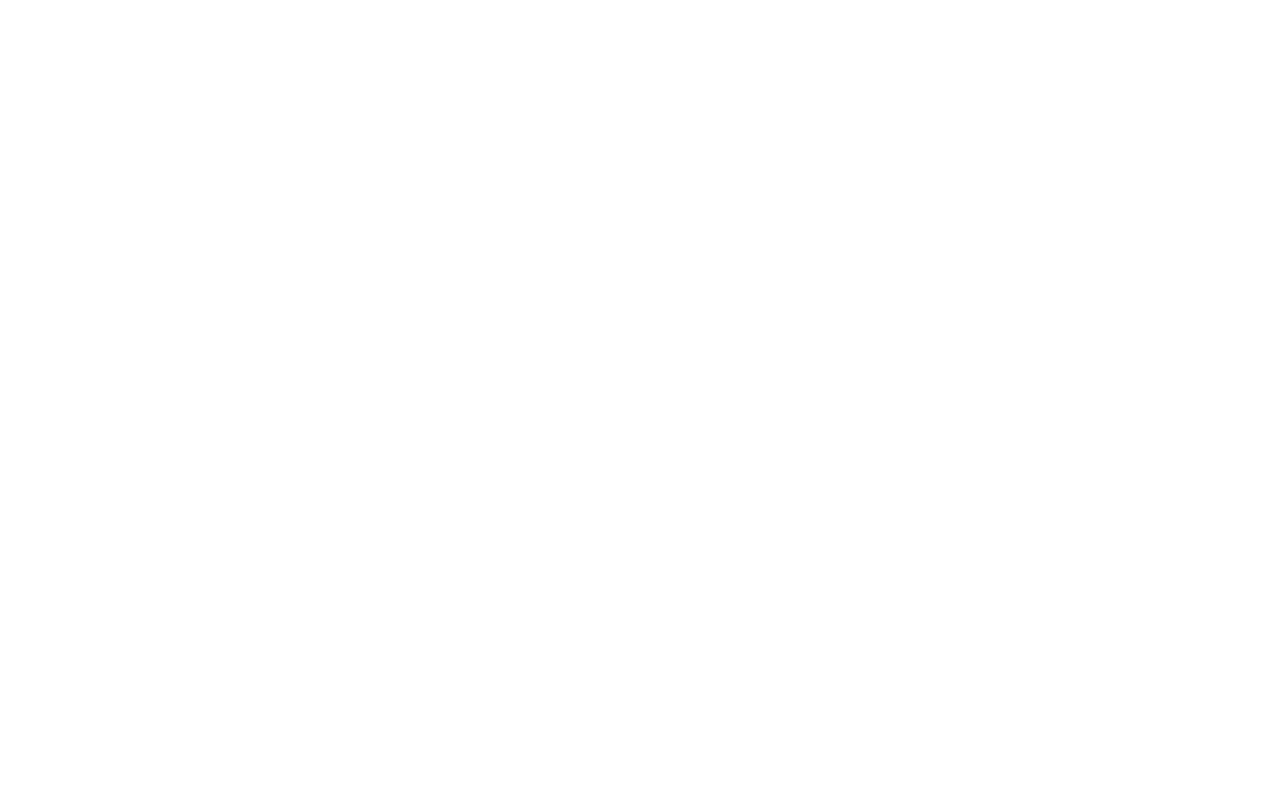
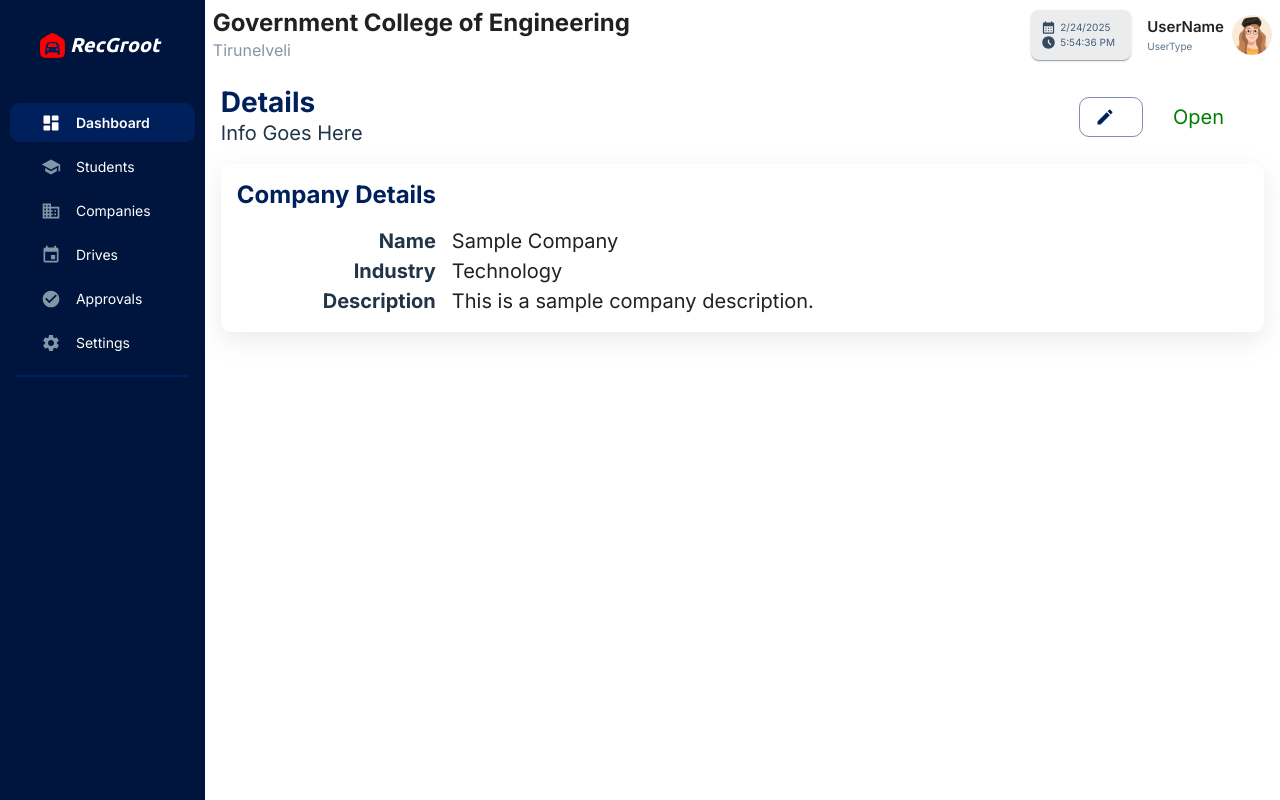
Before and after one commit to nagaraja6050266/RecGrootClient, a React (Vite) app: page /rep/companies/1 in a window 1280 px wide. Before the commit this address had no page. Built offline with nearby package versions, Linux system fonts and the light colour scheme.

Commit message:
Simillar changes made to approvals, companies and drive entities

```diff
--- a/src/App.jsx
+++ b/src/App.jsx
@@ -12,6 +12,12 @@
 import DetailsViewComponent from "./components/common-components/DetailsViewComponent.jsx";
 import { StudentDetails } from "./pages/students/StudentDetails.jsx";
 import { StatusComponent } from "./components/common-components/StatusComponent.jsx";
+import ApprovalsList from "./pages/approvals/ApprovalsList.jsx";
+import ApprovalDetails from "./pages/approvals/ApprovalDetails.jsx";
+import CompaniesList from "./pages/companies/CompaniesList.jsx";
+import CompanyDetails from "./pages/companies/CompanyDetails.jsx";
+import DrivesList from "./pages/drives/DrivesList.jsx";
+import DriveDetails from "./pages/drives/DriveDetails.jsx";
 
 function App() {
     return (
@@ -42,6 +48,18 @@
                     path="/rep/students/:studentId"
                     element={<StudentDetails />}
                 />
+                <Route path="/rep/approvals" element={<ApprovalsList />} />
+                <Route
+                    path="/rep/approvals/:approvalId"
+                    element={<ApprovalDetails />}
+                />
+                <Route path="/rep/companies" element={<CompaniesList />} />
+                <Route
+                    path="/rep/companies/:companyId"
+                    element={<CompanyDetails />}
+                />
+                <Route path="/rep/drives" element={<DrivesList />} />
+                <Route path="/rep/drives/:driveId" element={<DriveDetails />} />
             </Route>
         </Routes>
     );
--- a/src/components/menu-bar-components/MenuList.jsx
+++ b/src/components/menu-bar-components/MenuList.jsx
@@ -28,19 +28,19 @@
         itemName: "Companies",
         icon: <Business />,
         id: "companies",
-        navigation: "/companies",
+        navigation: "/rep/companies",
     },
     {
         itemName: "Drives",
         icon: <Event />,
         id: "drives",
-        navigation: "/drives",
+        navigation: "/rep/drives",
     },
     {
         itemName: "Approvals",
         icon: <CheckCircle />,
         id: "approvals",
-        navigation: "/approvals",
+        navigation: "/rep/approvals",
     },
     {
         itemName: "Settings",
--- /dev/null
+++ b/src/pages/approvals/ApprovalDetails.jsx
@@ -0,0 +1,50 @@
+import { useEffect, useState } from "react";
+import { useParams } from "react-router-dom";
+import DetailsViewComponent from "../../components/common-components/DetailsViewComponent";
+
+export default function ApprovalDetails() {
+    const { approvalId } = useParams();
+    const [approvalDetails, setApprovalDetails] = useState(null);
+
+    function prepareInputFromResponse(response) {
+        const { name, status, description } = response;
+        return [
+            {
+                sectionHeader: "Approval Details",
+                values: [
+                    {
+                        label: "Name",
+                        value: name,
+                    },
+                    {
+                        label: "Status",
+                        value: status,
+                    },
+                    {
+                        label: "Description",
+                        value: description,
+                    },
+                ],
+            },
+        ];
+    }
+
+    useEffect(() => {
+        if (approvalId) {
+            const hardcodedApprovalDetails = {
+                name: "Sample Approval",
+                status: "Pending",
+                description: "This is a sample approval description.",
+            };
+            setApprovalDetails(hardcodedApprovalDetails);
+        }
+    }, [approvalId]);
+
+    return (
+        <DetailsViewComponent
+            details={
+                approvalDetails ? prepareInputFromResponse(approvalDetails) : []
+            }
+        />
+    );
+}
--- /dev/null
+++ b/src/pages/approvals/ApprovalsList.jsx
@@ -0,0 +1,40 @@
+import React from "react";
+import { ListEntitiesPage } from "../../components/common-components/ListEntitiesPage";
+import { useNavigate } from "react-router-dom";
+
+export default function ApprovalsList() {
+    const navigate = useNavigate();
+
+    const getInvokeMethod = (approvalID) => {
+        const url = "/rep/approvals/" + approvalID;
+        navigate(url);
+    };
+
+    const approvalsData = {
+        entity: "Approvals",
+        captionLine: "List of all approvals",
+        table: {
+            columns: [
+                { id: "approvalID", label: "ID", minWidth: 70 },
+                { id: "name", label: "Name", minWidth: 170 },
+                {
+                    id: "status",
+                    label: "Status",
+                    minWidth: 100,
+                    align: "right",
+                },
+            ],
+            rows: [
+                {
+                    approvalID: 1,
+                    name: "Approval 1",
+                    status: "Pending",
+                    invokeMethod: () => getInvokeMethod(1),
+                },
+                { approvalID: 2, name: "Approval 2", status: "Approved" },
+            ],
+        },
+        options: {},
+    };
+    return <ListEntitiesPage {...approvalsData} />;
+}
--- /dev/null
+++ b/src/pages/companies/CompaniesList.jsx
@@ -0,0 +1,40 @@
+import React from "react";
+import { ListEntitiesPage } from "../../components/common-components/ListEntitiesPage";
+import { useNavigate } from "react-router-dom";
+
+export default function CompaniesList() {
+    const navigate = useNavigate();
+
+    const getInvokeMethod = (companyID) => {
+        const url = "/rep/companies/" + companyID;
+        navigate(url);
+    };
+
+    const companiesData = {
+        entity: "Companies",
+        captionLine: "List of all companies",
+        table: {
+            columns: [
+                { id: "companyID", label: "ID", minWidth: 70 },
+                { id: "name", label: "Name", minWidth: 170 },
+                {
+                    id: "industry",
+                    label: "Industry",
+                    minWidth: 100,
+                    align: "right",
+                },
+            ],
+            rows: [
+                {
+                    companyID: 1,
+                    name: "Company 1",
+                    industry: "Tech",
+                    invokeMethod: () => getInvokeMethod(1),
+                },
+                { companyID: 2, name: "Company 2", industry: "Finance" },
+            ],
+        },
+        options: {},
+    };
+    return <ListEntitiesPage {...companiesData} />;
+}
--- /dev/null
+++ b/src/pages/companies/CompanyDetails.jsx
@@ -0,0 +1,51 @@
+import { useEffect, useState } from "react";
+import { useParams } from "react-router-dom";
+import DetailsViewComponent from "../../components/common-components/DetailsViewComponent";
+
+export default function CompanyDetails() {
+    const { companyId } = useParams();
+    const [companyDetails, setCompanyDetails] = useState(null);
+
+    function prepareInputFromResponse(response) {
+        const { name, industry, description } = response;
+        return [
+            {
+                sectionHeader: "Company Details",
+                values: [
+                    {
+                        label: "Name",
+                        value: name,
+                    },
+                    {
+                        label: "Industry",
+                        value: industry,
+                    },
+                    {
+                        label: "Description",
+                        value: description,
+                    },
+                ],
+            },
+        ];
+    }
+
+    useEffect(() => {
+        if (companyId) {
+            // Use hardcoded values instead of fetching
+            const hardcodedCompanyDetails = {
+                name: "Sample Company",
+                industry: "Technology",
+                description: "This is a sample company description.",
+            };
+            setCompanyDetails(hardcodedCompanyDetails);
+        }
+    }, [companyId]);
+
+    return (
+        <DetailsViewComponent
+            details={
+                companyDetails ? prepareInputFromResponse(companyDetails) : []
+            }
+        />
+    );
+}
--- /dev/null
+++ b/src/pages/drives/DriveDetails.jsx
@@ -0,0 +1,49 @@
+import { useEffect, useState } from "react";
+import { useParams } from "react-router-dom";
+import DetailsViewComponent from "../../components/common-components/DetailsViewComponent";
+
+export default function DriveDetails() {
+    const { driveId } = useParams();
+    const [driveDetails, setDriveDetails] = useState(null);
+
+    function prepareInputFromResponse(response) {
+        const { name, date, description } = response;
+        return [
+            {
+                sectionHeader: "Drive Details",
+                values: [
+                    {
+                        label: "Name",
+                        value: name,
+                    },
+                    {
+                        label: "Date",
+                        value: date,
+                    },
+                    {
+                        label: "Description",
+                        value: description,
+                    },
+                ],
+            },
+        ];
+    }
+
+    useEffect(() => {
+        if (driveId) {
+            // Use hardcoded values instead of fetching
+            const hardcodedDriveDetails = {
+                name: "Sample Drive",
+                date: "2023-10-01",
+                description: "This is a sample drive description.",
+            };
+            setDriveDetails(hardcodedDriveDetails);
+        }
+    }, [driveId]);
+
+    return (
+        <DetailsViewComponent
+            details={driveDetails ? prepareInputFromResponse(driveDetails) : []}
+        />
+    );
+}
--- /dev/null
+++ b/src/pages/drives/DrivesList.jsx
@@ -0,0 +1,35 @@
+import React from "react";
+import { ListEntitiesPage } from "../../components/common-components/ListEntitiesPage";
+import { useNavigate } from "react-router-dom";
+
+export default function DrivesList() {
+    const navigate = useNavigate();
+
+    const getInvokeMethod = (driveID) => {
+        const url = "/rep/drives/" + driveID;
+        navigate(url);
+    };
+
+    const drivesData = {
+        entity: "Drives",
+        captionLine: "List of all drives",
+        table: {
+            columns: [
+                { id: "driveID", label: "ID", minWidth: 70 },
+                { id: "name", label: "Name", minWidth: 170 },
+                { id: "date", label: "Date", minWidth: 100, align: "right" },
+            ],
+            rows: [
+                {
+                    driveID: 1,
+                    name: "Drive 1",
+                    date: "2023-10-01",
+                    invokeMethod: () => getInvokeMethod(1),
+                },
+                { driveID: 2, name: "Drive 2", date: "2023-11-01" },
+            ],
+        },
+        options: {},
+    };
+    return <ListEntitiesPage {...drivesData} />;
+}
```
Also changed, not shown: src/pages/students/StudentDetails.jsx (+16 -13 lines).
